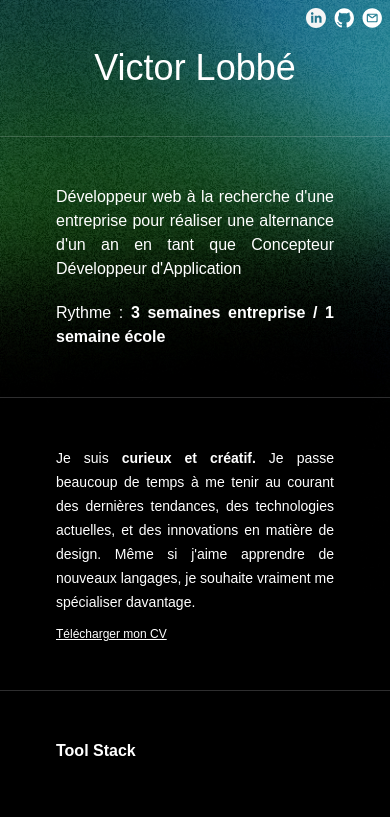
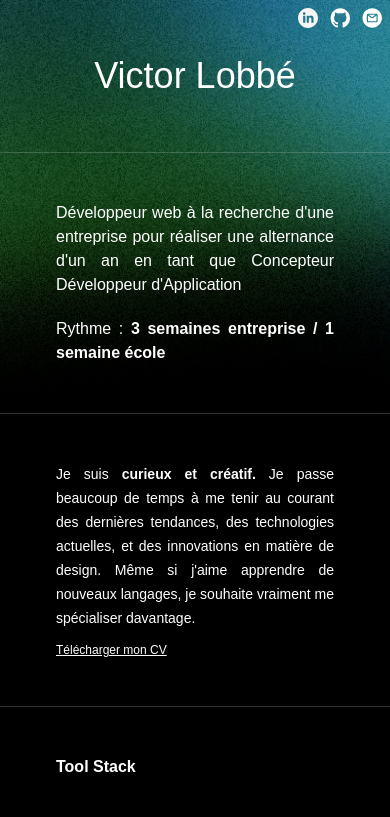
Before and after one commit to DiscoMajor/folio-v2, a Next.js app: page / in a window 390 px wide. Shown: the top 817 px of the page. Built offline with nearby package versions, Linux system fonts and the light colour scheme; a web font is replaced by a local one.

Commit message:
Modified front pager : Social icons

```diff
--- a/src/app/components/intro.js
+++ b/src/app/components/intro.js
@@ -4,7 +4,7 @@ const montagu = Montagu_Slab({ subsets: ["latin"], display: "swap", adjustFontFa
 export default function MyName() {
     return (
         <h1
-            className={`text-center xl:text-9xl sm:text-7xl xs:text-4xl lg:mx-20 sm:mx-16  lg:py-12 sm:py-12 xs:py-12  animate__animated animate__fadeInDown ${montagu.className}`}
+            className={`text-center xl:text-9xl sm:text-7xl xs:text-4xl lg:mx-20 sm:mx-16  lg:py-12 sm:py-12 xs:py-14  animate__animated animate__fadeInDown ${montagu.className}`}
         >
             Victor Lobbé
         </h1>
--- a/src/app/components/socials.js
+++ b/src/app/components/socials.js
@@ -23,7 +23,7 @@ const socialLinks = [
 
 export default function SocialsIcons() {
     return (
-        <div className="flex absolute xl:gap-5 xs:gap-2 xl:right-8 xl:top-6 sm:right-8 sm:top-6 xs:right-1 xs:top-1 xs:p-1 z-20">
+        <div className="flex absolute xl:gap-5 xs:gap-3 xl:right-8 xl:top-6 sm:right-8 sm:top-6 xs:right-1 xs:top-1 xs:p-1 z-20">
             {socialLinks.map(({ href, src, alt }) => (
                 <a key={alt} href={href} target="_blank">
                     <Image
```
